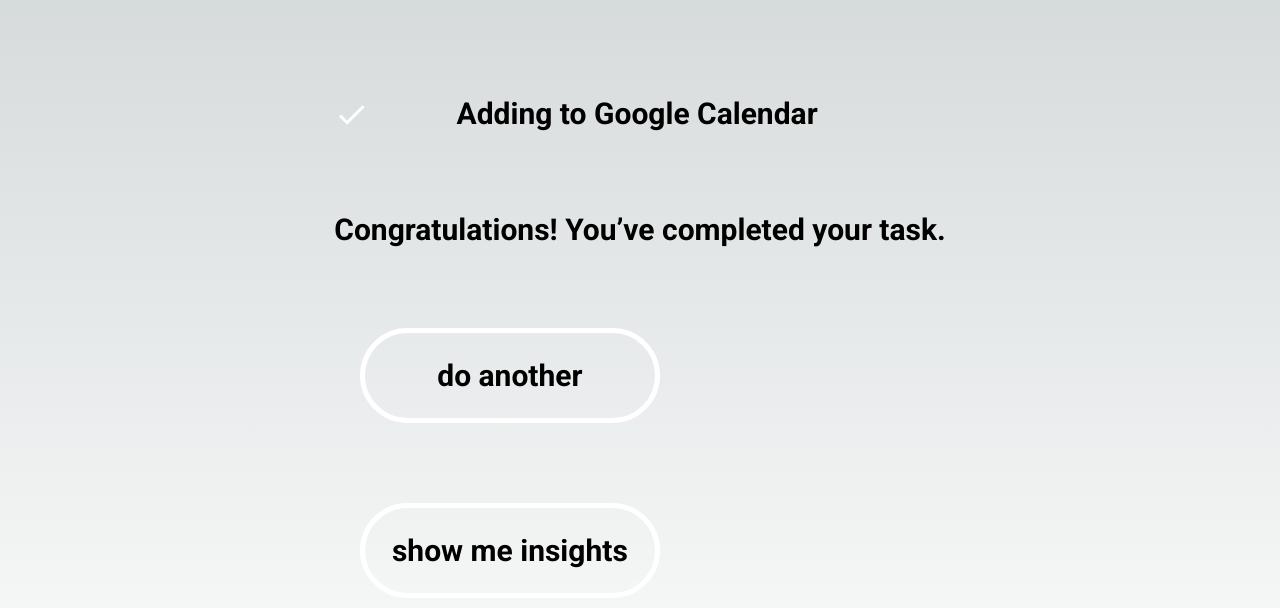
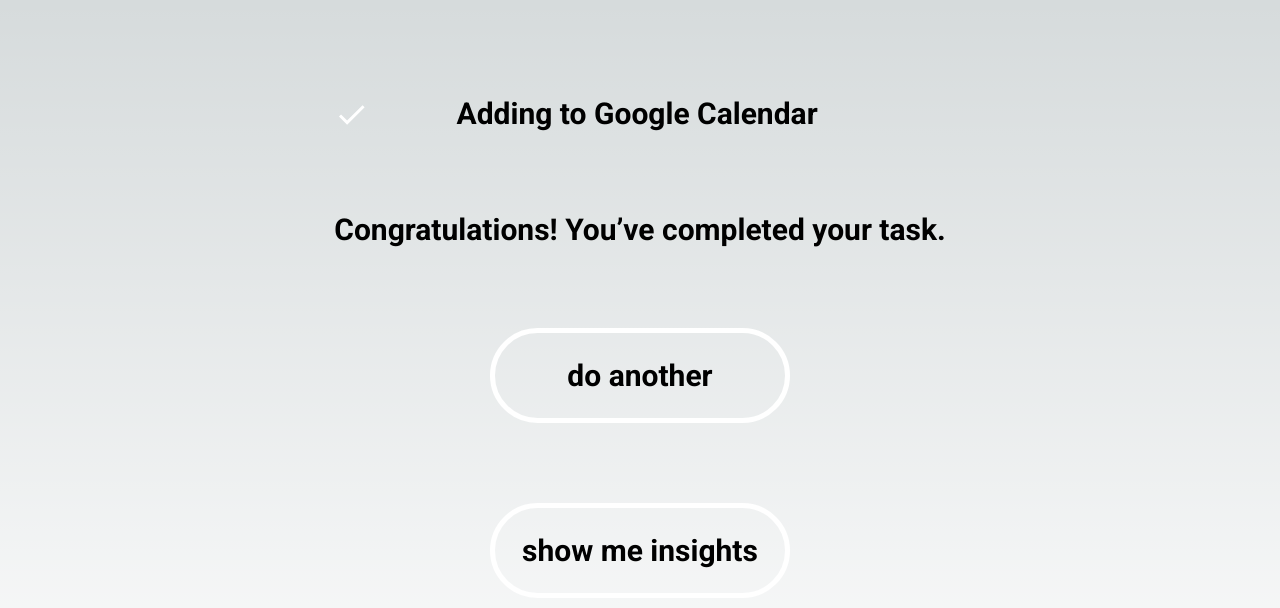
Before and after one commit to rey-soleil/things-take-time, a Next.js app: page /calendars in a window 1280 px wide. Shown: the top 608 px of the page. Built offline with nearby package versions, Linux system fonts and the light colour scheme; no server answers; what @doist/todoist-api-typescript would draw is missing.

Commit message:
fix(calendar): center justify buttons

```diff
--- a/src/app/calendars/page.tsx
+++ b/src/app/calendars/page.tsx
@@ -69,7 +69,7 @@ export default function Calendars() {
           ) : (
             <ClipLoader color="white" />
           )}
-          <div className="text-3xl font-mono">Adding to Google Calendar</div>
+          <div className="font-mono text-3xl">Adding to Google Calendar</div>
         </div>
         {task && taskComplete && (
           <div className={styles.calendarUpdateRow}>
@@ -78,14 +78,14 @@ export default function Calendars() {
             ) : (
               <ClipLoader color="white" />
             )}{" "}
-            <div className="text-3xl font-mono">
+            <div className="font-mono text-3xl">
               Marking Todoist task complete
             </div>
           </div>
         )}
         {addedToGoogleCalendar &&
           (!task || (task && !taskComplete) || addedToTodoist) && (
-            <div className="text-3xl font-mono">
+            <div className="font-mono text-3xl">
               Congratulations! You’ve completed your task.
             </div>
           )}
@@ -95,10 +95,12 @@ export default function Calendars() {
             { link: "/", text: "do another" },
             { link: "/insights", text: "show me insights" },
           ].map(({ link, text }) => (
-            <div className={`font-mono ${styles.todoistButton}`} key={link}>
-              <Link href={link}>
-                <p className={styles.todoistButtonText}>{text}</p>
-              </Link>
+            <div key={link} className="flex justify-center">
+              <div className={`font-mono ${styles.todoistButton}`}>
+                <Link href={link}>
+                  <p className={styles.todoistButtonText}>{text}</p>
+                </Link>
+              </div>
             </div>
           ))}
       </div>
```
